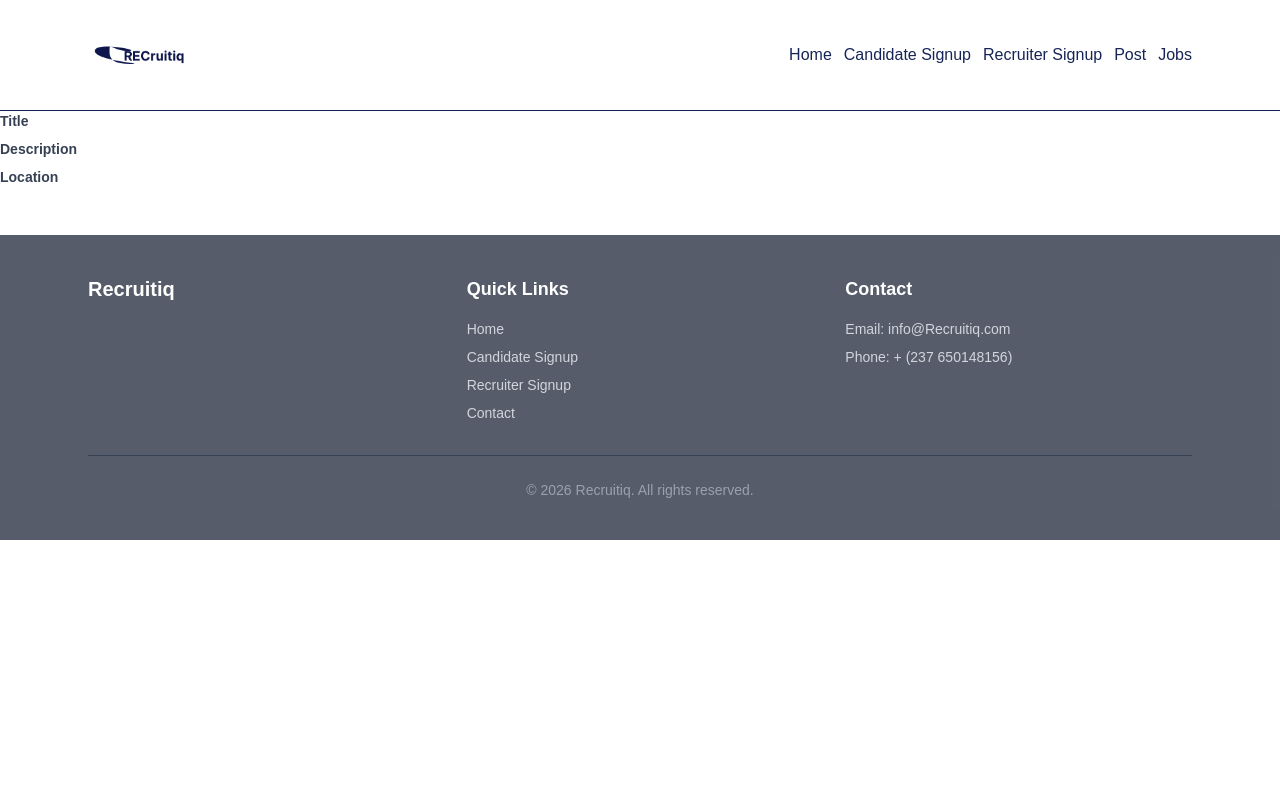
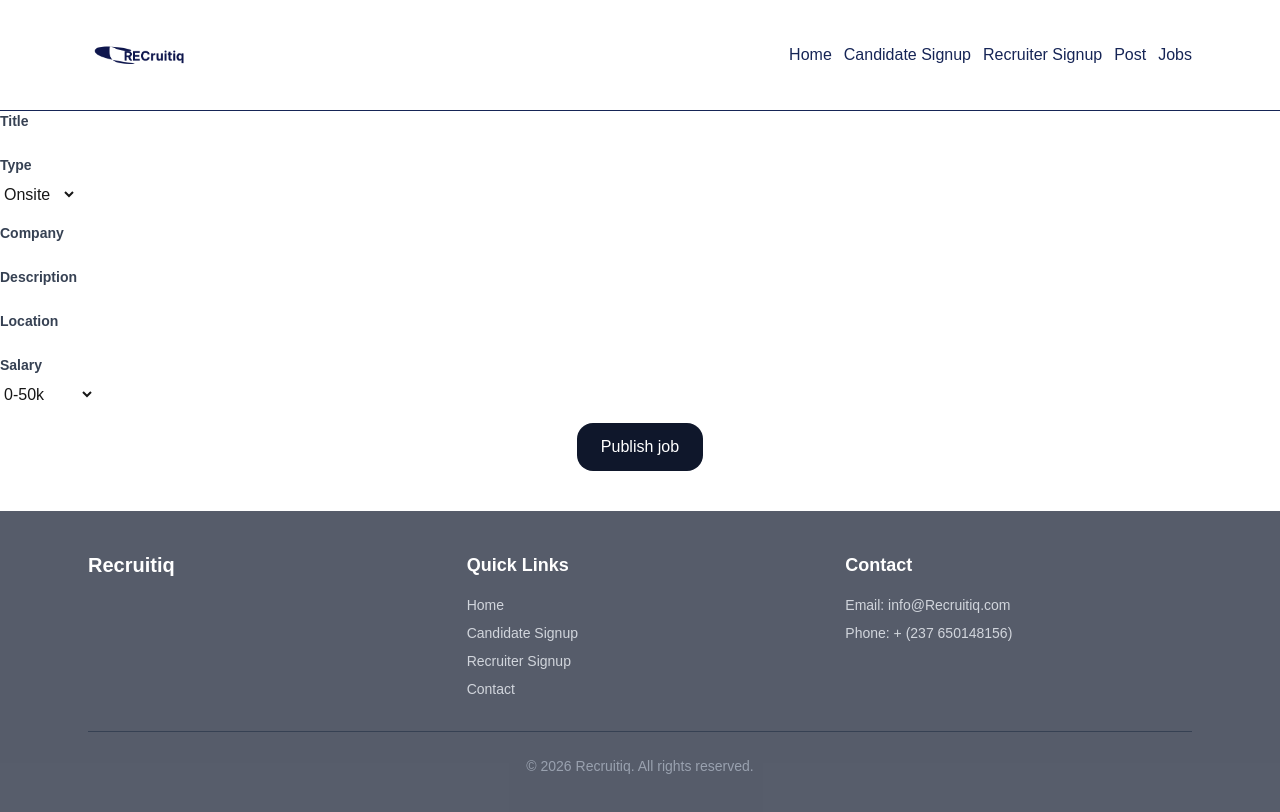
Before and after one commit to CynthiaFlorenceMuluh/recruit, a Next.js app: page /Post in a window 1280 px wide. Shown: the top 812 px of the page. Built offline with nearby package versions, Linux system fonts and the light colour scheme.

Commit message:
fixing and improving

```diff
--- a/app/Post/page.tsx
+++ b/app/Post/page.tsx
@@ -1,10 +1,29 @@
+import Link from "next/link";
 export default function Post(){
     return (
         <div className="">
-            <form>
+            <form className="flex flex-col gap-4">
                 <div className="">
                     <label htmlFor="title" className="block text-sm font-semibold text-gray-700 mb-2">
                     Title
+                    </label>
+
+                </div>
+                <div className="">
+                    <label htmlFor="type" className="block text-sm font-semibold text-gray-700 mb-2">
+                        Type
+                    </label>
+                    <select
+                    id="type"
+                    name="type">
+                        <option value="onsite">Onsite</option>
+                        <option value="remote">Remote</option>
+                        <option value="hybrid">Hybrid</option>
+                    </select>
+                </div>
+                <div className="">
+                    <label htmlFor="company" className="block text-sm font-semibold text-gray-700 mb-2">
+                        Company
                     </label>
                 </div>
                 <div className="">
@@ -17,6 +36,26 @@ export default function Post(){
                         Location
                     </label>
                 </div>
+                <div className="">
+                    <label htmlFor="salary" className="block text-sm font-semibold text-gray-700 mb-2">
+                        Salary
+                    </label>
+                    <select
+                        id="salary"
+                        name="salary">
+                            <option value="0-50k">0-50k</option>
+                            <option value="50k-100k">50k-100k</option>
+                            <option value="100k-150k">100k-150k</option>
+                            <option value="150k+">150k+</option>
+                        </select>
+                </div>
+                <div className="flex justify-center">
+                    <button className="px-6 py-3 bg-slate-900 text-white rounded-2xl" type="submit">
+                    <Link href="/Job">
+                        Publish job
+                    </Link>
+                    </button>
+                </div>
             </form>
         </div>
     )
--- a/app/candidateSignup/page.tsx
+++ b/app/candidateSignup/page.tsx
@@ -106,9 +106,9 @@ export default function CandidateSignupPage() {
           </div>
 
           <div>
-            <button className="w-full px-20 py-3 bg-slate-900 rounded-2xl text-white" type="submit">
+            <button className="w-full px-20 py-3 bg-slate-900 rounded-2xl text-white" type="submit"><Link href="/candidateLogin">
               Sign Up
-            </button>
+           </Link> </button>
           </div>
 
           <p className="py-10 text-center text-sm text-slate-500">
```
Also changed, not shown: 1 other file (tests, documents, lock files or other folders).
